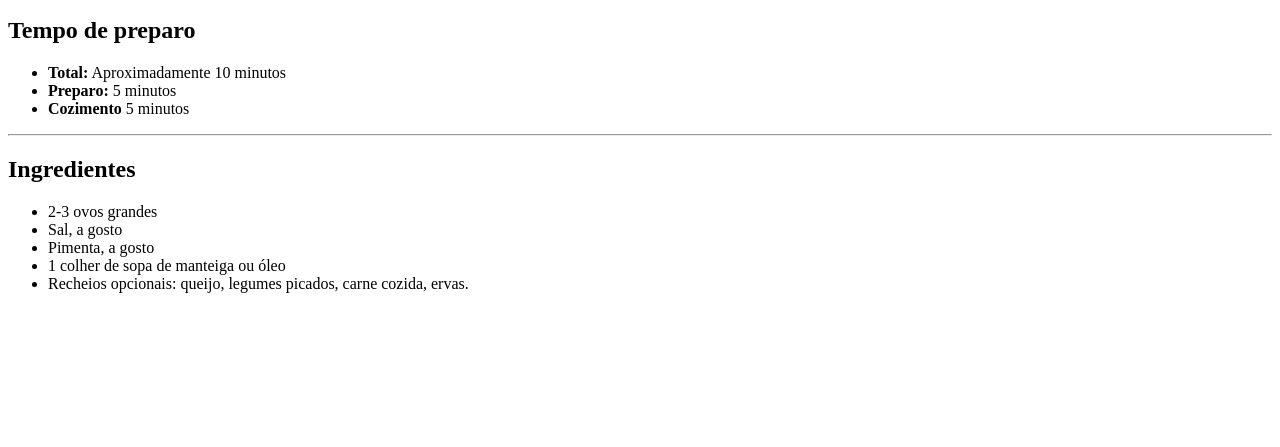
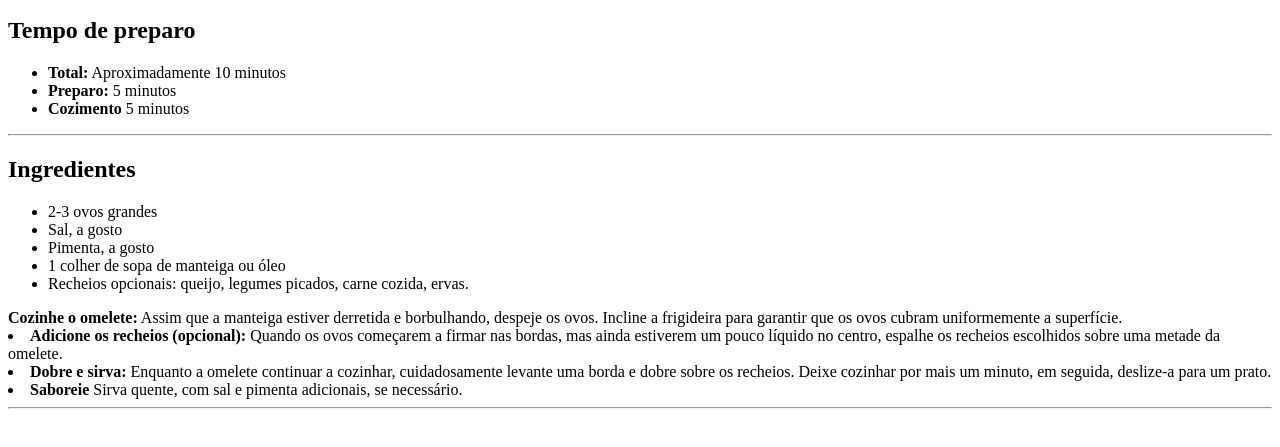
Before and after one commit to DaviMartins12C/receitas, a plain HTML site: page index.html in a window 1280 px wide. Shown: the part 127-574 px from the top of the page. Drawn offline with Linux system fonts and the light colour scheme.

Commit message:
quarto commit do HTML

```diff
--- a/index.html
+++ b/index.html
@@ -41,6 +41,23 @@
                 <li>Recheios opcionais: queijo, legumes picados, carne cozida, ervas.</li>
             </ul>
          </div>
+
+
+         <strong>Cozinhe o omelete:</strong> Assim que a manteiga estiver derretida e borbulhando, despeje os ovos. Incline a frigideira para garantir que os ovos cubram uniformemente a superfície.
+        </li>
+        <li>
+            <strong>Adicione os recheios (opcional):</strong> Quando os ovos começarem a firmar nas bordas, mas ainda estiverem um pouco líquido no centro, espalhe os recheios escolhidos sobre uma metade da omelete.
+        </li>
+        <li>
+            <strong>Dobre e sirva:</strong> Enquanto a omelete continuar a cozinhar, cuidadosamente levante uma borda e dobre sobre os recheios. Deixe cozinhar por mais um minuto, em seguida, deslize-a para um prato.
+        </li>
+        <li>
+            <strong>Saboreie</strong> Sirva quente, com sal e pimenta adicionais, se necessário.
+        </li>
+    </ol>
+ </div>
+
+ <hr>
     </div>
 </body>
 </html>
```
